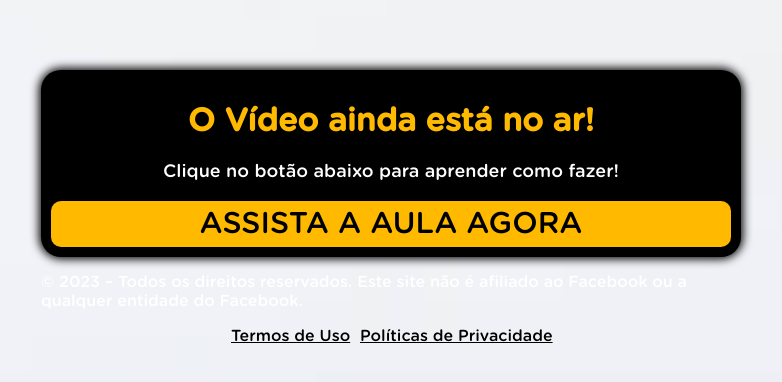
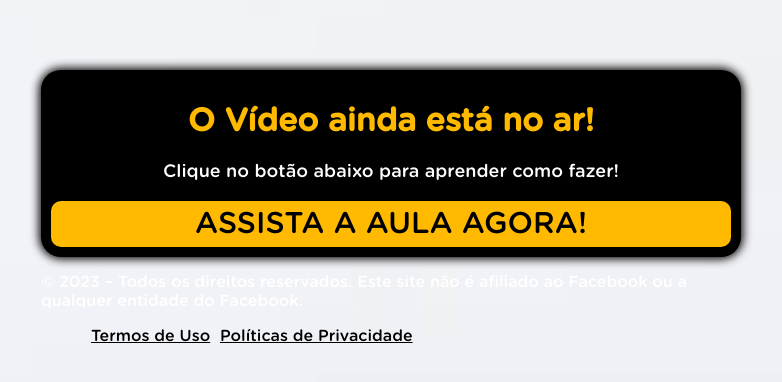
Before and after one commit to ShelbyCompanyltda/metodoqac.site, a plain HTML site: page ps/index.html in a window 1280 px wide. Shown: the part 192-574 px from the top of the page, without its empty margins (249-1031 px from the left). Drawn offline with Linux system fonts and the light colour scheme; a script that the page names is missing.

Commit message:
Add files via upload

```diff
--- a/ps/index.html
+++ b/ps/index.html
@@ -35,13 +35,13 @@ src="https://www.facebook.com/tr?id=749994506303539&ev=PageView&noscript=1"
           <p>Clique no botão abaixo para aprender como fazer!</p>
         </div>
         <div class="answer">
-          <a class="btn" href="https://metodoqac.site/pv">ASSISTA A AULA AGORA</a>
+          <a class="btn" href="https://metodoqac.site/pv">ASSISTA A AULA AGORA!</a>
         </div>
       </div>
     </div>
     <p style="color: white;" style="text-align: center; font-weight: bold;">© 2023 – Todos os direitos reservados. Este site não é afiliado ao Facebook ou a qualquer entidade do Facebook.</p>
 
-    <span style="color: #006cff;padding-left: 190px;"><a style="color: black;" href="termos.html" target="_blank" rel="noopener">Termos de Uso</a>&nbsp;<a style="color: black;padding-left: 5px;" href="privacidade.html" target="_blank" rel="noopener">Políticas de Privacidade</a></span>
+    <span style="color: #006cff;padding-left: 50px;"><a style="color: black;" href="termos.html" target="_blank" rel="noopener">Termos de Uso</a>&nbsp;<a style="color: black;padding-left: 5px;" href="privacidade.html" target="_blank" rel="noopener">Políticas de Privacidade</a></span>
   </div>
   </div>
   <script type="text/javascript" src="script.js"></script>
```
